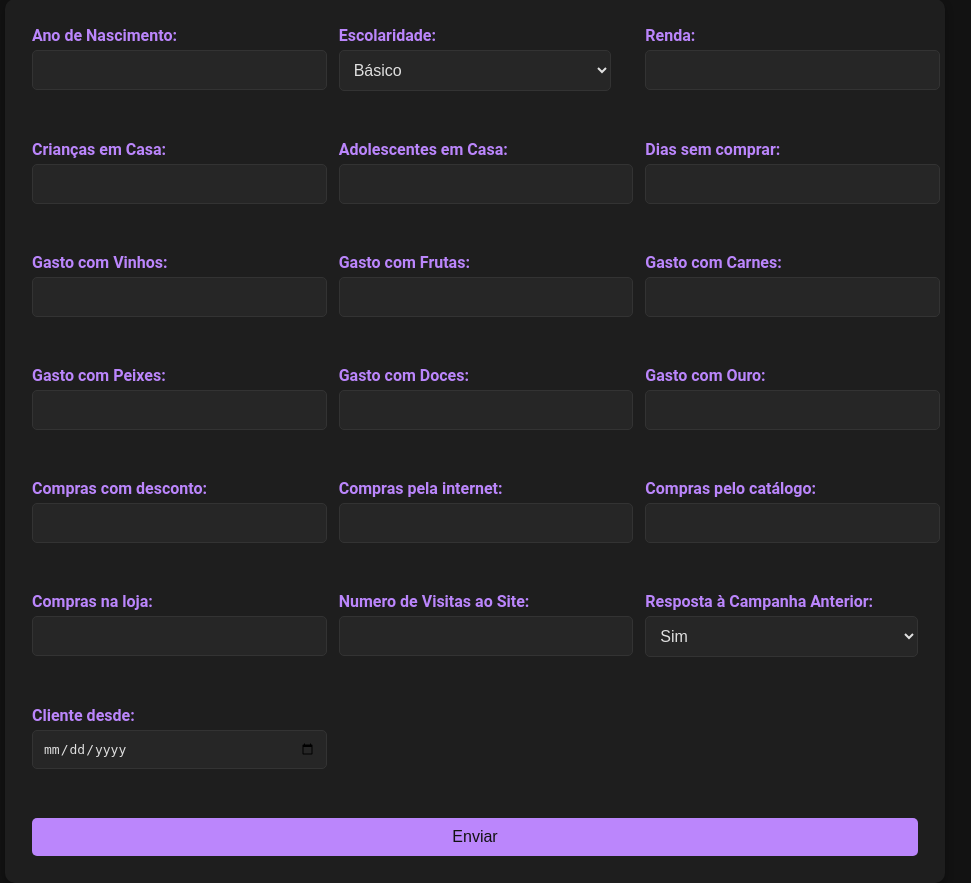
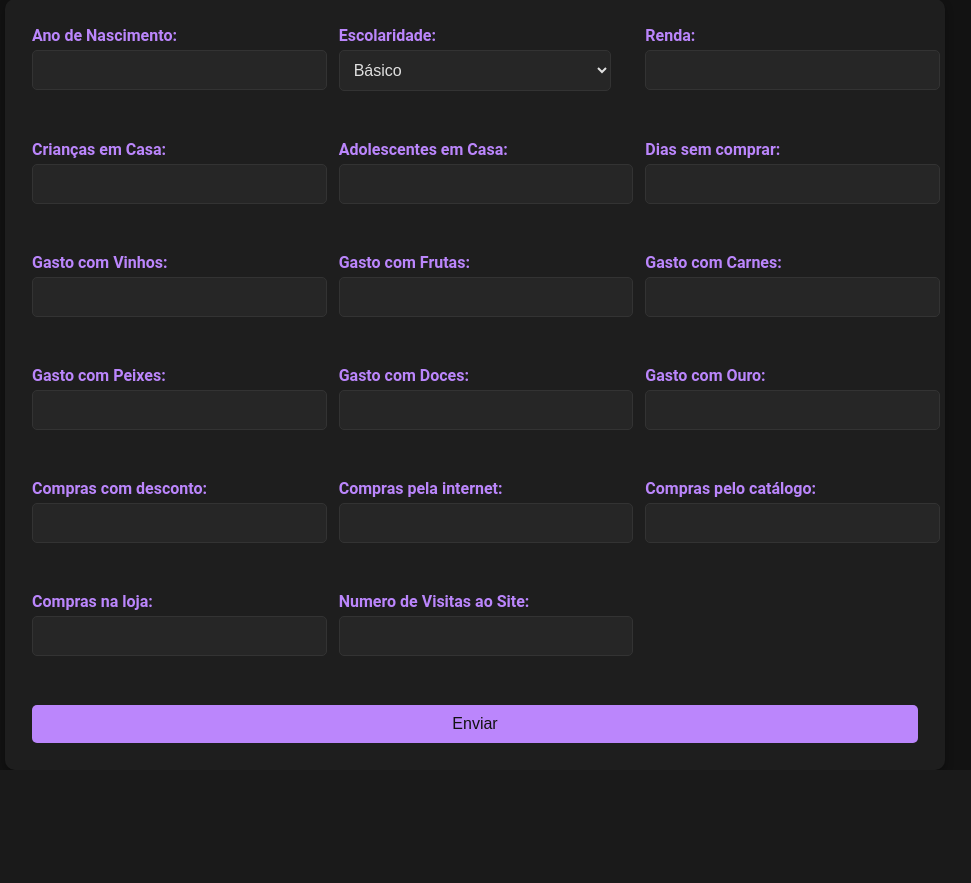
Before and after one commit to esteveseverson/aprendizado_supervisionado_superstore_dataset, a Flask app: page / in a window 1280 px wide. Shown: the part 95-978 px from the top of the page, without its empty margins (165-1136 px from the left). After the commit the page ends 838 px from the top, so only its background shows below. Run offline with Flask 3, Linux system fonts and the light colour scheme.

Commit message:
mudanças propostas pela prof

```diff
--- a/app.py
+++ b/app.py
@@ -27,8 +27,6 @@ min_values = {
     'Num_Compras_Catalogo': 0,
     'Num_Compras_Loja': 0,
     'Num_Visitas_Web_Mes': 0,
-    'Resposta': 0,
-    'date&time diff': 0
 }
 
 max_values = {
@@ -49,8 +47,6 @@ max_values = {
     'Num_Compras_Catalogo': 28,
     'Num_Compras_Loja': 13,
     'Num_Visitas_Web_Mes': 20,
-    'Resposta': 1,
-    'date&time diff': 1063
 }
 
 # Função para normalizar os dados
@@ -88,16 +84,8 @@ def formulario():
             'Num_Compras_Web': request.form['Num_Compras_Web'],
             'Num_Compras_Catalogo': request.form['Num_Compras_Catalogo'],
             'Num_Compras_Loja': request.form['Num_Compras_Loja'],
-            'Num_Visitas_Web_Mes': request.form['Num_Visitas_Web_Mes'],
-            'Resposta': int(request.form['Resposta']),
-            'date&time diff': request.form['date&time diff']
+            'Num_Visitas_Web_Mes': request.form['Num_Visitas_Web_Mes']
         }
-
-        # Convertendo a data do formulário para o formato correto
-        date_format = '%Y-%m-%d'
-        form_date = datetime.strptime(data['date&time diff'], '%Y-%m-%d')
-        reference_date = datetime.strptime('2014-12-06', date_format)
-        data['date&time diff'] = (reference_date - form_date).days
 
         # Normalizar os dados
         normalized_data = normalize_data(data)
--- a/templates/formulario.html
+++ b/templates/formulario.html
@@ -84,17 +84,6 @@
                 <label for="Num_Visitas_Web_Mes">Numero de Visitas ao Site:</label>
                 <input type="number" id="Num_Visitas_Web_Mes" name="Num_Visitas_Web_Mes" required>
             </div>
-            <div class="form-group">
-                <label for="Resposta">Resposta à Campanha Anterior:</label>
-                <select id="Resposta" name="Resposta" required>
-                    <option value="1">Sim</option>
-                    <option value="0">Não</option>
-                </select>
-            </div>
-            <div class="form-group">
-                <label for="date&time diff">Cliente desde:</label>
-                <input type="date" id="date&time diff" name="date&time diff" required>
-            </div>
             <div class="form-group full-width">
                 <input type="submit" value="Enviar">
             </div>
```
Also changed, not shown: 1 other file.
